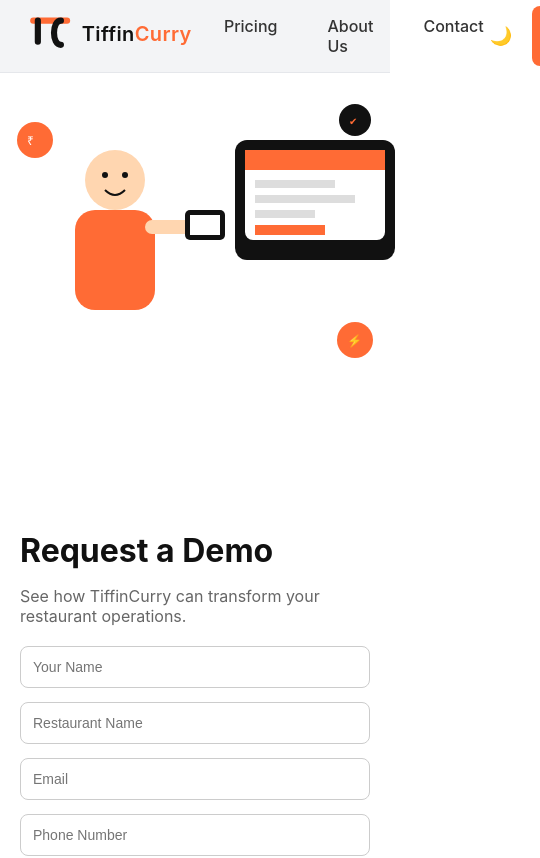
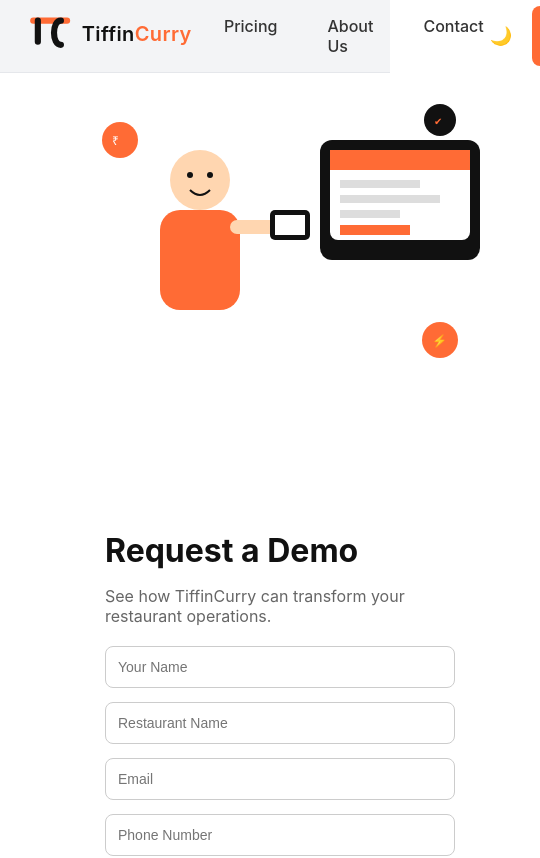
Before and after one commit to dikisourav/tiffincurry-website, a React (Vite) app: page /tiffincurry-website/demo in a window 390 px wide. Shown: the top 858 px of the page, 540 px wide, since content can reach past the window. Built offline with nearby package versions, Linux system fonts and the light colour scheme.

Commit message:
fixed the demo page

```diff
--- a/src/styles.css
+++ b/src/styles.css
@@ -600,8 +600,9 @@
   align-items:center;
   justify-content:space-between;
   gap:60px;
-  padding:80px 8%;
-  min-height:100vh;
+  padding:60px 8%;
+  flex-wrap:wrap;
+  /* min-height:100vh; */
 }
 
 .demo-left,
@@ -642,6 +643,7 @@
 .row{
   display:flex;
   gap:10px;
+  flex-wrap:wrap;
 }
 
 .primary-btn{
@@ -682,6 +684,45 @@
   .row{
     flex-direction:column;
   }
+}
+
+@media (max-height: 500px){
+
+.demo-page{
+  align-items:flex-start;
+  padding-top:40px;
+}
+
+.demo-left svg{
+  max-width:380px;
+}
+
+.demo-right h2{
+  font-size:24px;
+}
+
+.demo-form input{
+  padding:8px;
+}
+
+}
+
+/* TAB compatibility */
+@media(max-width:1100px){
+
+.demo-page{
+  flex-direction:column;
+}
+
+.demo-left{
+  order:1;
+}
+
+.demo-right{
+  order:2;
+  width:100%;
+}
+
 }
 
 /* pricing */
```
